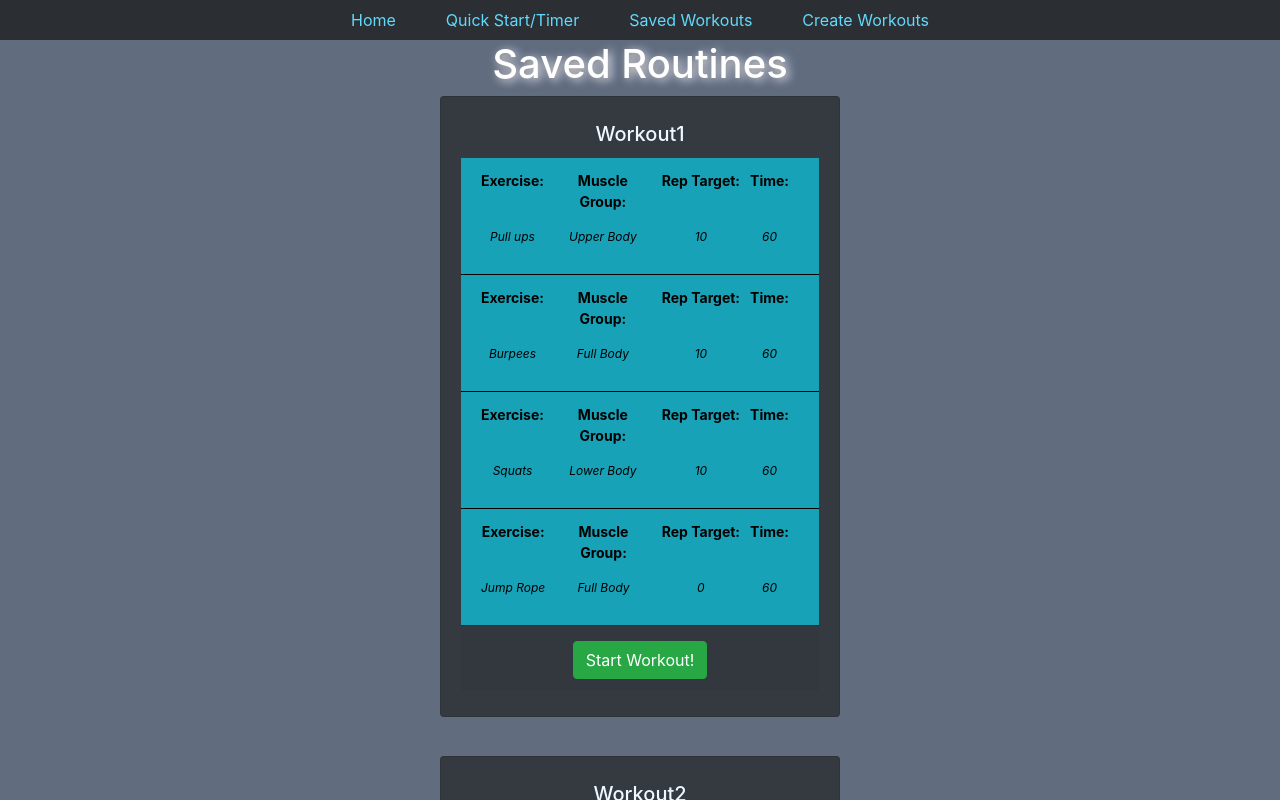
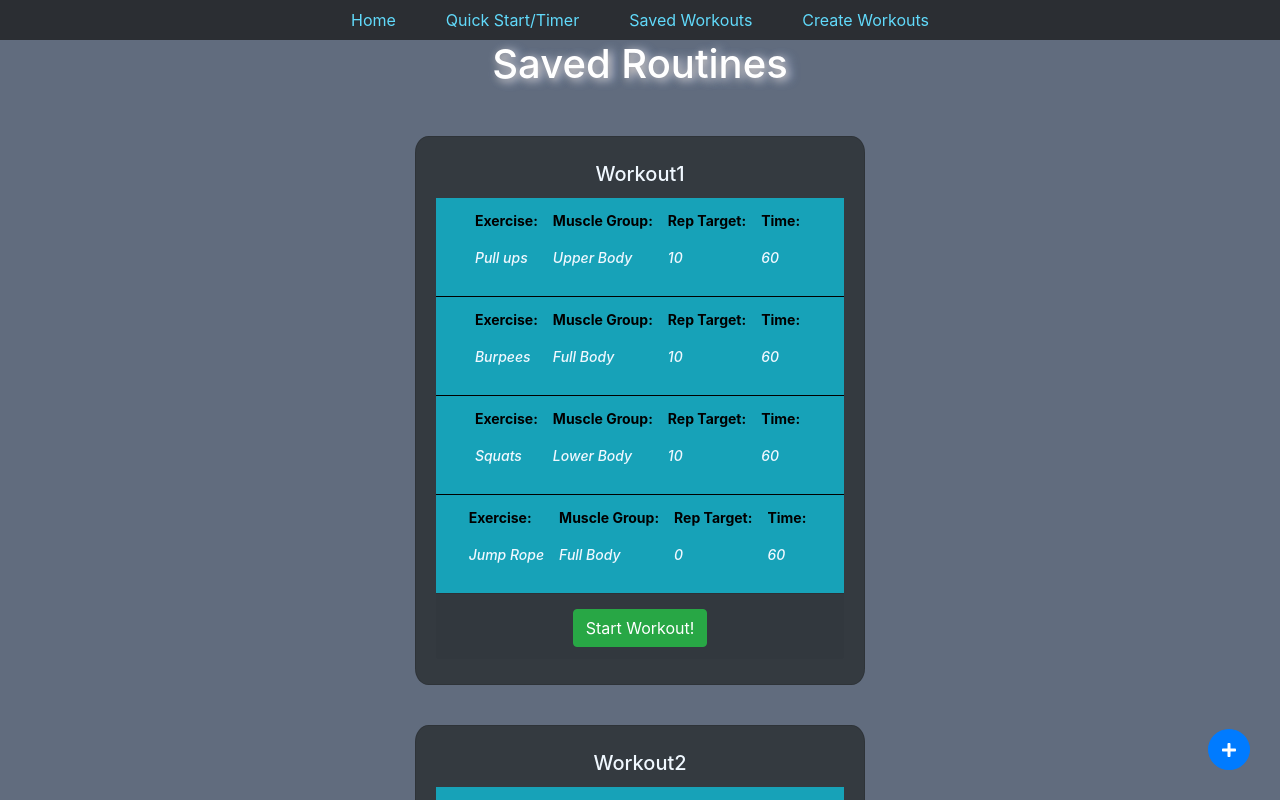
Before and after one commit to HC1Team/better-workout, a React (Create React App) app in the folder frontend/better-workout-timer/: page /savedWorkouts in a window 1280 px wide. Shown: the top 800 px of the page. Built offline with nearby package versions, Linux system fonts and the light colour scheme.

Commit message:
added createWorkouts button

```diff
--- a/frontend/better-workout-timer/src/Components/Home.js
+++ b/frontend/better-workout-timer/src/Components/Home.js
@@ -1,15 +1,36 @@
-import React, {Component} from 'react';
+import React, {Component, useEffect, useState} from 'react';
 import "./Styles/App.css";
 import { Link } from 'react-router-dom';
 
-class Home extends Component {
-render() {
+function Home(props) {
+    const [randomWorkout, setRandomWorkout] = useState({"workoutID": "Workout3",
+    "numberOfRounds": 3,
+    "restBetweenRounds": 30,
+    "restAfterExercise": 10,
+    "exercises":
+      [
+        {"exerciseName":"Push-Ups", "muscleGroup": "Upper Body", "repTarget": 10, "time": 30},
+        {"exerciseName":"Burpees", "muscleGroup": "Upper Body", "repTarget": 10, "time": 60},
+        {"exerciseName":"Squats", "muscleGroup": "Lower Body", "repTarget": 10, "time": 60},
+        {"exerciseName":"Plank", "muscleGroup": "Abs", "repTarget": 0, "time": 45}
+      ]});
+
+    useEffect(() => {
+      //Call function to setRandomWorkout
+      return () => {
+        //Not sure what to cleanup yet
+      }
+    })
     return (
       <div className="App">
         <h1>Better Workout Timer</h1>
         <ul>
           <li>
-            <Link to="/timer">
+            {/* Pass in a random workout from the database */}
+            <Link to={{
+              pathname: "/timer",
+              state: {workout: randomWorkout}
+            }}>
               <button className="home-button quick-start-btn">Quick Start</button>
             </Link>
           </li>
@@ -26,7 +47,6 @@ render() {
         </ul>
       </div>
     );
-  }
 }
 
 export default Home;
--- a/frontend/better-workout-timer/src/Components/Nav.js
+++ b/frontend/better-workout-timer/src/Components/Nav.js
@@ -4,8 +4,9 @@ import Nav from 'react-bootstrap/Nav';
 import NavItem from 'react-bootstrap/NavItem';
 import { Link } from 'react-router-dom';
 
-class Navigation extends Component {
-  render(){
+function Navigation(props){
+  //If needed add props to be passed to the Nav like in other project to remember data.
+  //You might just use useEffects to call the database every time you load the page since there aren't user profiles in this app yet.
     return (
       <Nav className="NAV-my-nav">
         {/* <ul className="App-nav-links"> */}
@@ -25,7 +26,6 @@ class Navigation extends Component {
         {/* </ul> */}
       </Nav>
     );
-  }
 }
 
 export default Navigation;
--- a/frontend/better-workout-timer/src/Components/SavedWorkouts.js
+++ b/frontend/better-workout-timer/src/Components/SavedWorkouts.js
@@ -4,11 +4,12 @@ import './Styles/savedWorkouts.css';
 import Card from 'react-bootstrap/Card';
 import ListGroup from 'react-bootstrap/ListGroup';
 import Button from 'react-bootstrap/Button';
+import {FaPlus} from 'react-icons/fa'
 import {useHistory} from 'react-router-dom';
 
 const axios = require('axios');
 
-export default function SavedWorkouts() {
+export default function SavedWorkouts(props) {
   var sampleWorkouts = [
     { "workoutID": "Workout1",
       "numberOfRounds": 3,
@@ -50,8 +51,10 @@ export default function SavedWorkouts() {
 
   const [workouts, setWorkouts] = useState([]);
   const history = useHistory();
+
+  //Call the backend and get workouts from database.
   // useEffect(() => {
-  //   //Set up initial stuff
+  //   //Set up initial stuff. Call the backend and get workouts from database.
   //   getWorkouts();
   //   return () => {
   //     //clean stuff up if needed
@@ -71,6 +74,10 @@ export default function SavedWorkouts() {
         });
   }
 
+  function createWorkout() {
+    //Redirect user to Create Workouts
+    return history.push("/createWorkouts");
+  }
 
   // state = {
   //   response: '',
@@ -146,9 +153,11 @@ export default function SavedWorkouts() {
                 </Card.Footer>
               </Card.Body>
             </Card>
-            <br/>
             </>
           ))}
+        </div>
+        <div>
+          <Button id="create-workout" className="create-workout" onClick={createWorkout}><FaPlus/></Button>
         </div>
       </div>
     );
--- a/frontend/better-workout-timer/src/Components/Styles/App.css
+++ b/frontend/better-workout-timer/src/Components/Styles/App.css
@@ -11,6 +11,12 @@ body {
   -webkit-font-smoothing: antialiased;
   -moz-osx-font-smoothing: grayscale;
   overflow-x: hidden;
+  -ms-overflow-style: none;  /* IE and Edge */
+  scrollbar-width: none;  /* Firefox */
+}
+
+body::-webkit-scrollbar {
+  display: none; /* Chrome, Safari, Opera*/
 }
 
 code {
--- a/frontend/better-workout-timer/src/Components/Styles/savedWorkouts.css
+++ b/frontend/better-workout-timer/src/Components/Styles/savedWorkouts.css
@@ -3,7 +3,7 @@
   align-content: center;
   display: inline-flex;
   justify-content: space-between;
-  margin: 0;
+  margin-top: 20px;
   /* overflow-x: hidden; */
 }
 
@@ -17,7 +17,9 @@
   padding: 5px;
   padding-right: 0px;
   padding-left: 0px;
-  width: 400px;
+  width: 450px;
+  border-radius: 3%;
+  margin: 20px 0;
 }
 
 .workout-title {
@@ -26,16 +28,27 @@
 
 .exercise-info-top {
   font-size: 14px;
+  position: relative;
   font-weight: bold;
   color: black;
-  padding-right: 10px;
+  /* padding: 0 10px; */
+  text-align: left;
+  left: 0;
+  margin-right: 10px;
+  margin-left: 5px;
 }
 
 .exercise-info-bottom {
-  font-size: 12px;
+  font-size: 14px;
+  position: relative;
+  text-align: left;
+  font-weight: 500;
   font-style: italic;
-  color: black;
-  padding-right: 10px;
+  color: aliceblue;
+  /* padding: 0 10px; */
+  left: 0;
+  margin-right: 10px;
+  margin-left: 5px;
 }
 
 .exercise-info-item1 {
@@ -76,3 +89,13 @@
   background-color: #17a2b8!important;
   border-color: black;
 }
+
+.create-workout {
+  position: fixed;
+  border-radius: 50%;
+  bottom: 30px;
+  right: 30px;
+  align-items: center;
+  text-align: center;
+  padding-bottom: 9px;
+}
```
